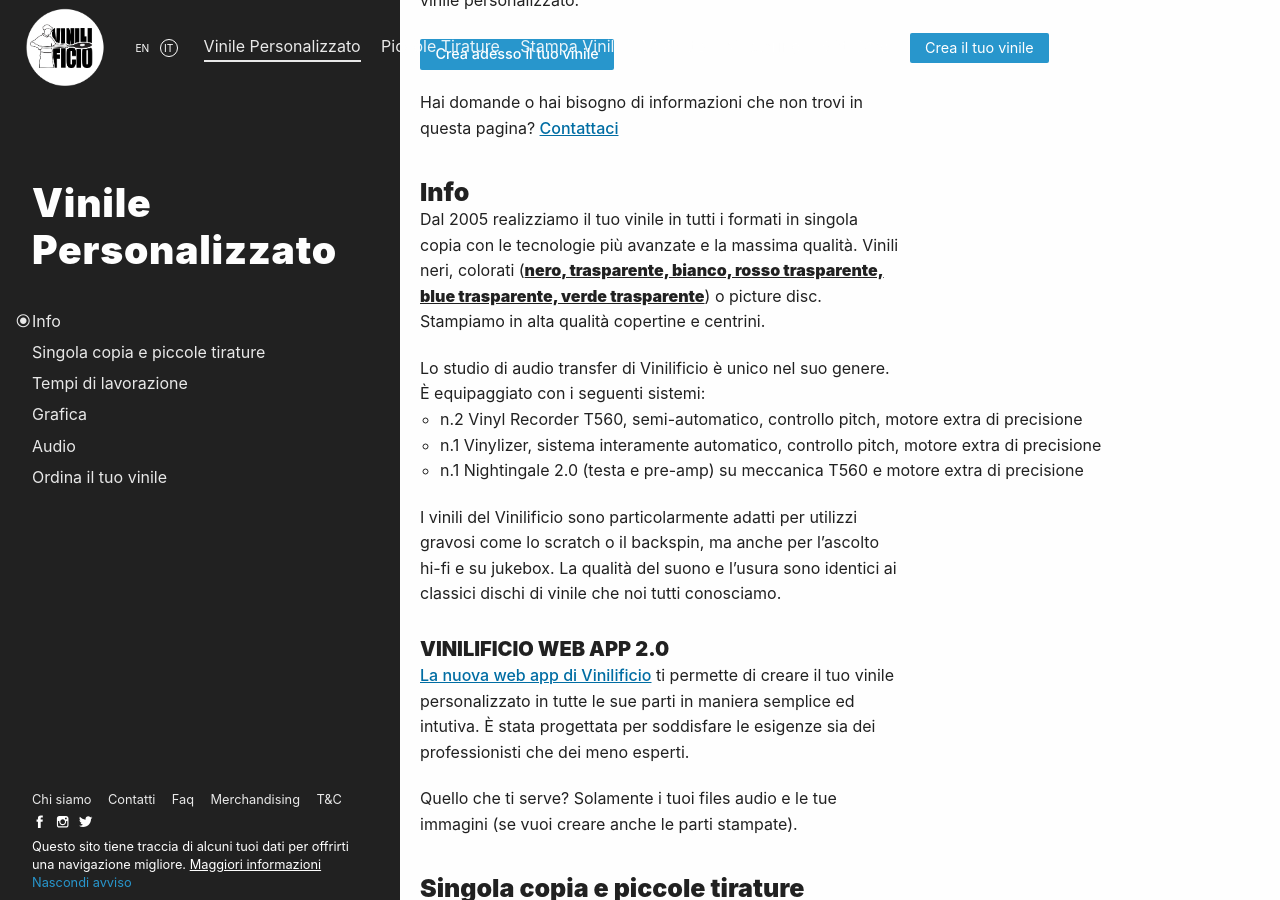
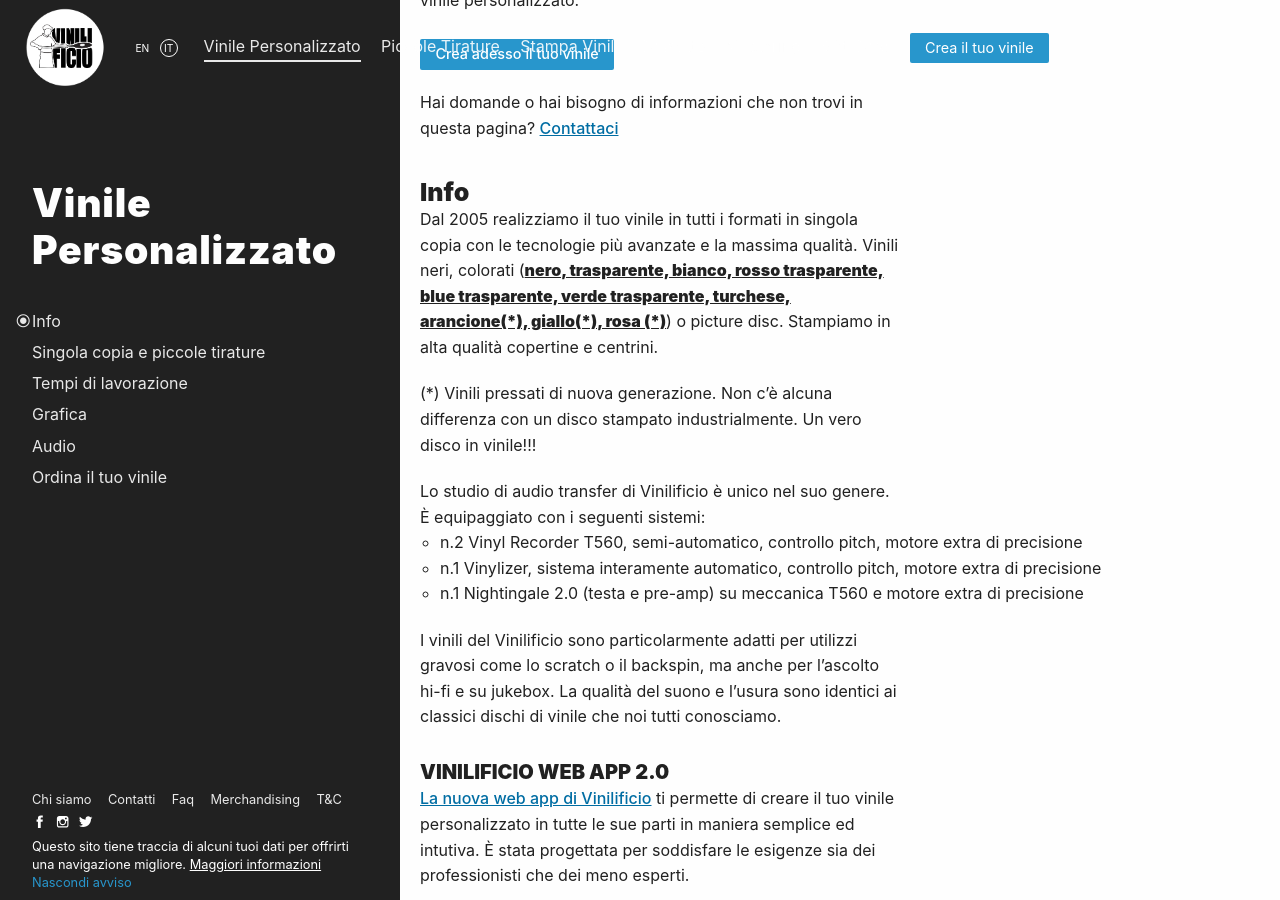
Before and after one commit to Vinilificio/vinilificio.com, a Jekyll site: the page built from _pages/copia-singola.md, in a window 1280 px wide and 900 px high, scrolled down 807 px. Built offline with Jekyll 4.4.1, drawn with Linux system fonts in a browser that asks for light colours; nearby versions of some CDN libraries; comment, search, counter and statistics services are not loaded.

Commit message:
Update copia-singola.md

```diff
--- a/_pages/copia-singola.md
+++ b/_pages/copia-singola.md
@@ -35,7 +35,10 @@
 
 
 ### Info
-Dal 2005 realizziamo il tuo vinile in tutti i formati in singola copia con le tecnologie più avanzate e la massima qualità. Vinili neri, colorati (<b><u>nero, trasparente, bianco, rosso trasparente, blue trasparente, verde trasparente</u></b>) o picture disc. Stampiamo in alta qualità copertine e centrini.
+Dal 2005 realizziamo il tuo vinile in tutti i formati in singola copia con le tecnologie più avanzate e la massima qualità. Vinili neri, colorati (<b><u>nero, trasparente, bianco, rosso trasparente, blue trasparente, verde trasparente, turchese, arancione(*), giallo(*), rosa (*)</u></b>) o picture disc. Stampiamo in alta qualità copertine e centrini.
+
+(*) Vinili pressati di nuova generazione. Non c'è alcuna differenza con un disco stampato industrialmente. Un vero disco in vinile!!!
+
 
 Lo studio di audio transfer di Vinilificio è unico nel suo genere. È equipaggiato con i seguenti sistemi:
 
```
